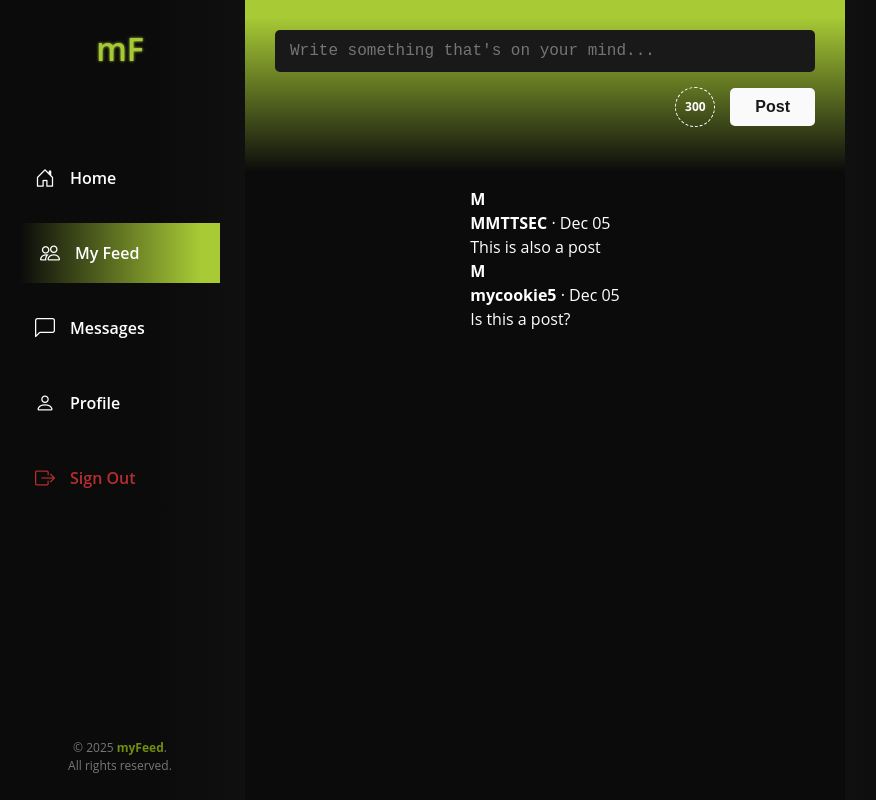
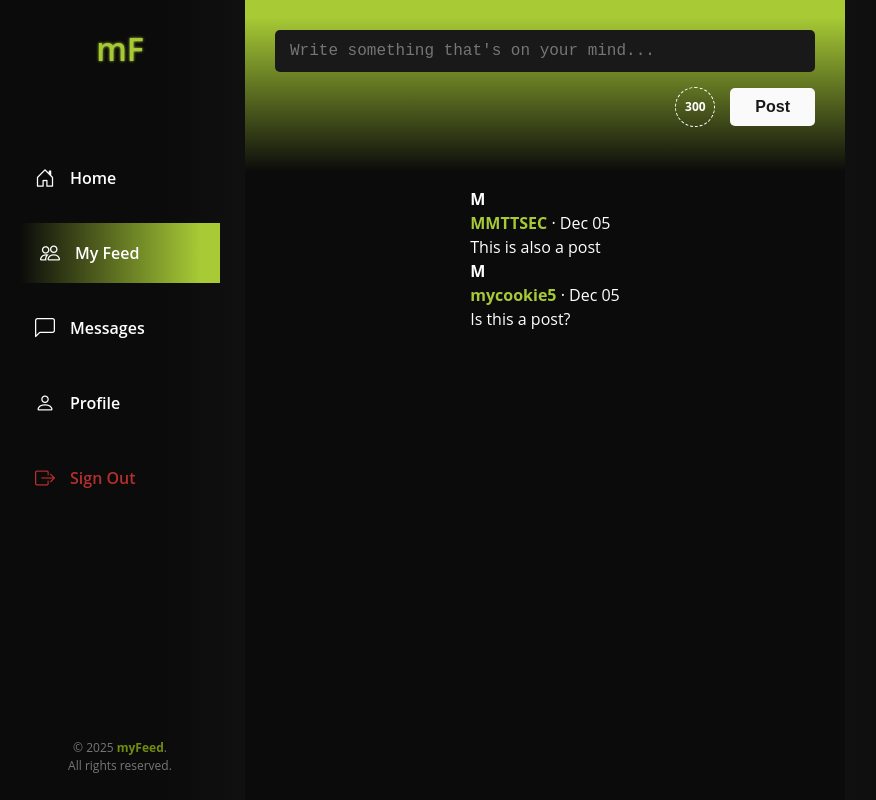
Before and after one commit to MMTTSEC/myfeed, a React app in the folder frontend/: page /feed in a window 1280 px wide. Shown: the whole page, without its empty margins (95-971 px from the left). Built offline with nearby package versions, Linux system fonts and the light colour scheme; the HTML template or start-up script is replaced by a standard one; a web font is replaced by a local one.

Commit message:
Changed the author name into a link, that is later suppose to link to the users profile.

```diff
--- a/frontend/src/components/DisplayFeed.tsx
+++ b/frontend/src/components/DisplayFeed.tsx
@@ -88,7 +88,7 @@ function PostCard({ post }: { post: Post }) {
           <strong>{post.author.charAt(0).toUpperCase()}</strong>
         </figure>
         <span className="post-info">
-          <strong className="post-author">{post.author}</strong> · {formatDate(post.createdAt)}
+          <a href="#"><strong className="post-author">{post.author}</strong></a> · {formatDate(post.createdAt)}
         </span>
       </div>
 
```
